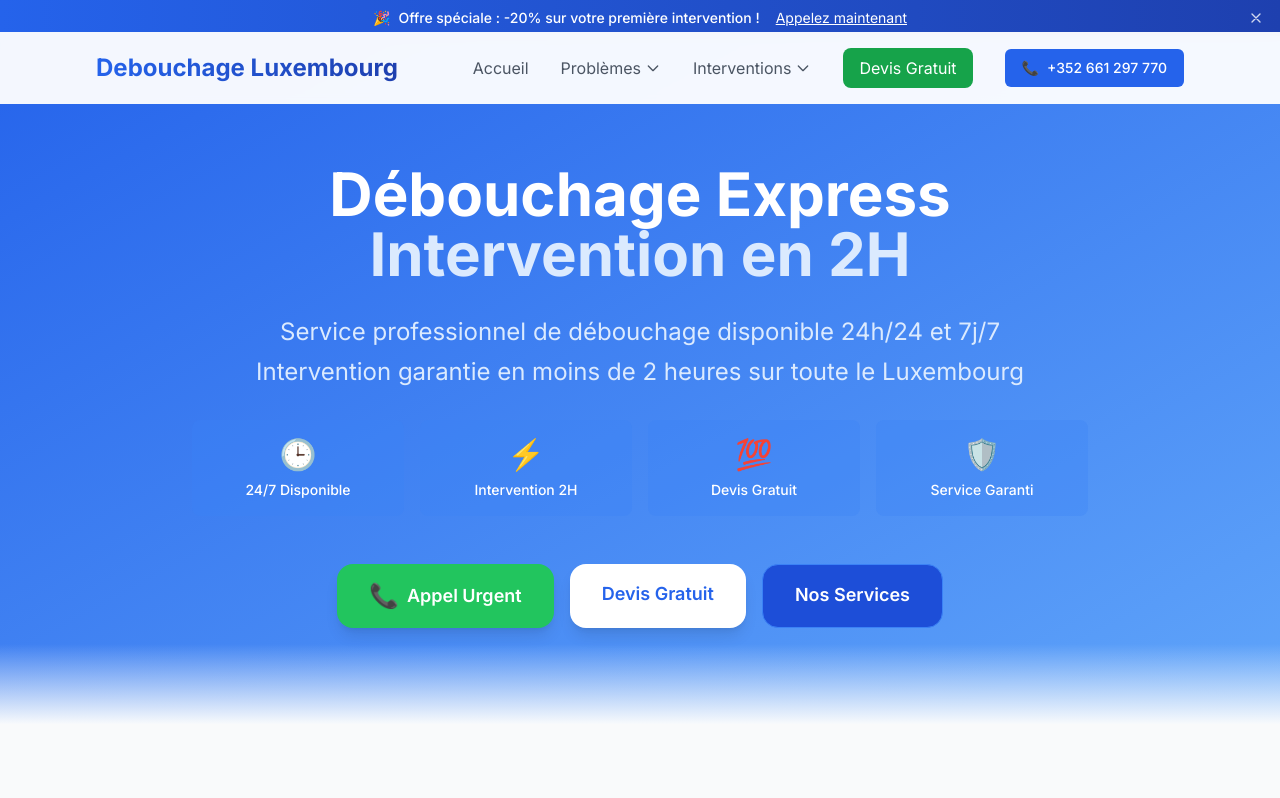
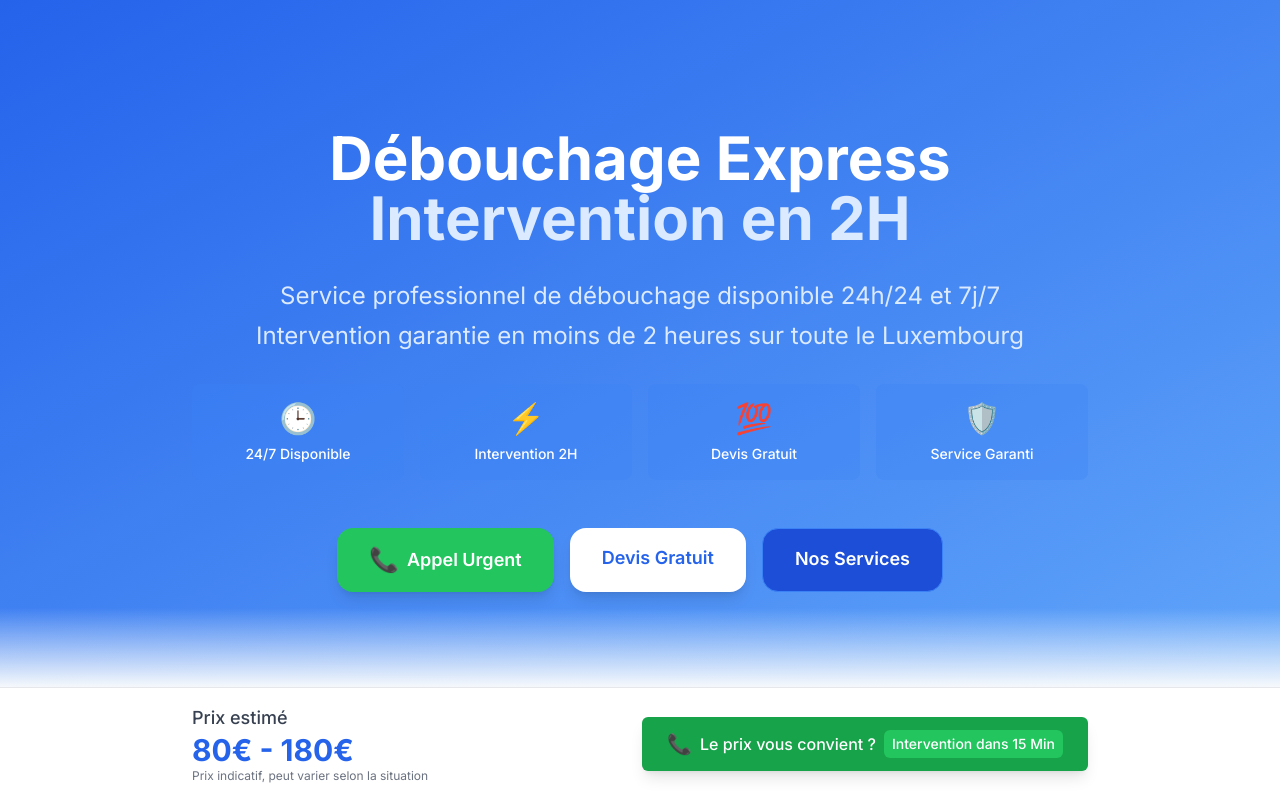
Before and after one commit to poilopo2001/https---github.com-poilopo2001-Debouchage, a Next.js app: page / in a window 1280 px wide. Shown: the top 798 px of the page. Built offline with nearby package versions, Linux system fonts and the light colour scheme.

Commit message:
Initial commit: Next.js plumbing service website

```diff
--- a/src/app/page.tsx
+++ b/src/app/page.tsx
@@ -1,9 +1,9 @@
-import Header from '@/components/Header'
+import { Metadata } from 'next'
 import Hero from '@/components/Hero'
 import Services from '@/components/Services'
 import Contact from '@/components/Contact'
-import Footer from '@/components/Footer'
 import CoverageArea from '@/components/CoverageArea'
+import PriceCalculator from '@/components/PriceCalculator'
 import Testimonials from '@/components/Testimonials'
 import RecentCall from '@/components/RecentCall'
 
@@ -14,15 +14,14 @@ export const metadata: Metadata = {
 
 export default function Home() {
   return (
-    <>
-      <Header />
+    <main>
       <Hero />
       <Services />
+      <Contact />
+      <CoverageArea />
       <Testimonials />
-      <CoverageArea />
-      <Contact />
-      <Footer />
+      <PriceCalculator />
       <RecentCall />
-    </>
+    </main>
   )
 }
```
